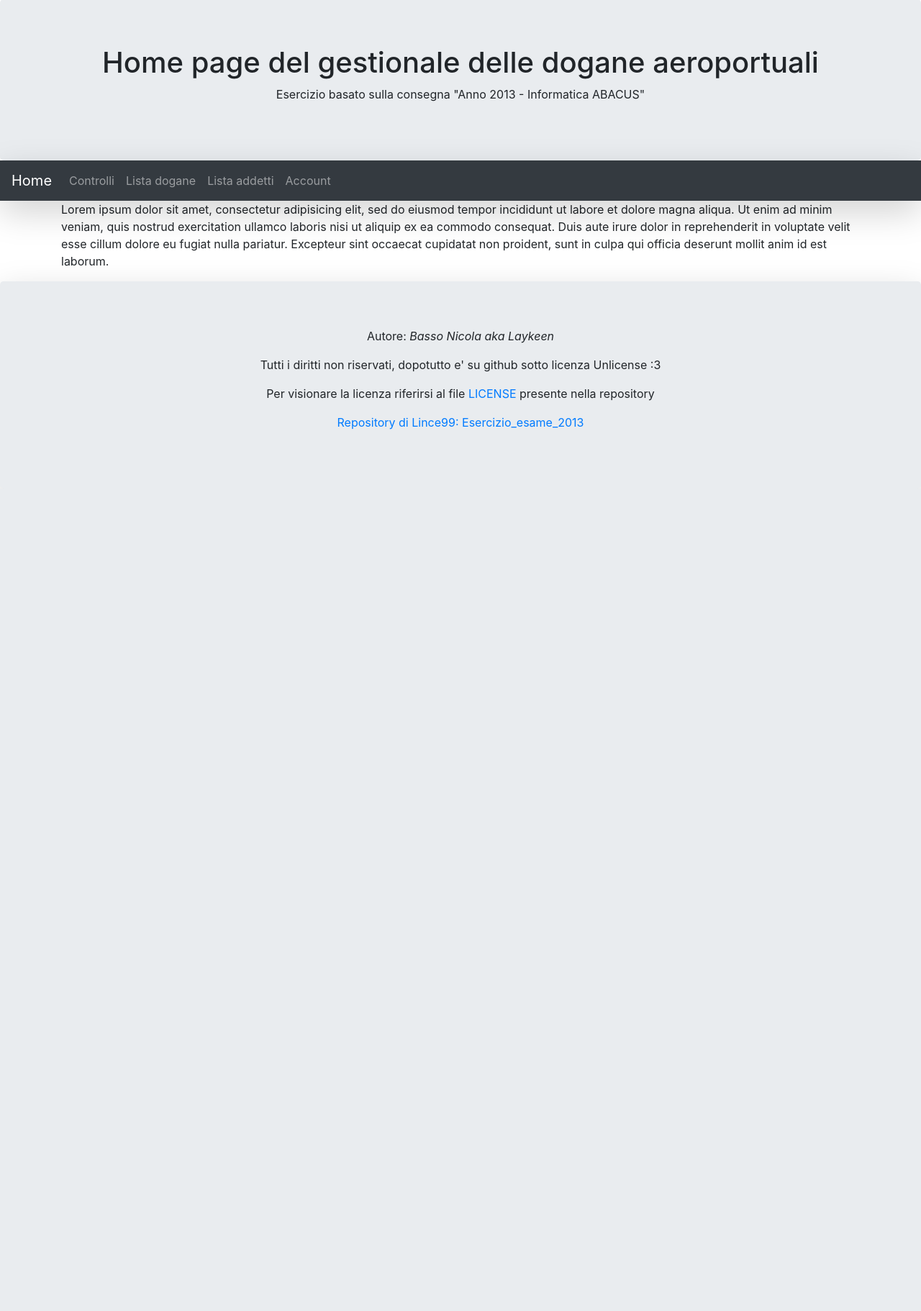
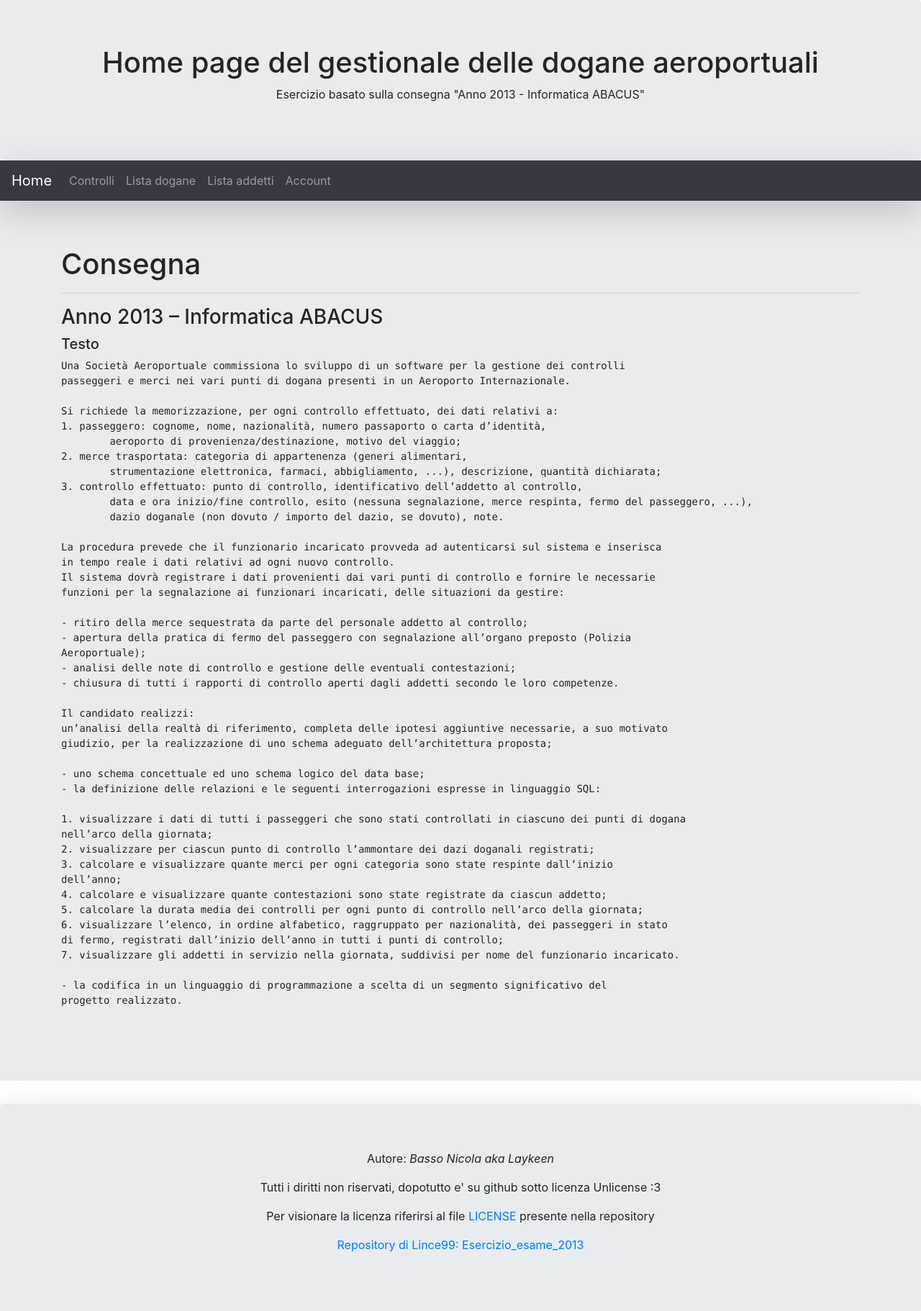
Before and after one commit to Lince99/Websites, a PHP site: page /Esercizio_esame_2013/index.php in a window 1280 px wide. Shown: the part 133-1955 px from the top of the page at 72% size. Before the commit the page ends 730 px from the top, so only its background shows below. Run offline with PHP 8.4, Linux system fonts and the light colour scheme.

Commit message:
Add text on home page, fix account page style

```diff
--- a/Esercizio_esame_2013/index.php
+++ b/Esercizio_esame_2013/index.php
@@ -17,14 +17,60 @@
 			print_menu();
 		?>
 
-		<div class="container">
-			<p>
-				Lorem ipsum dolor sit amet, consectetur adipisicing elit,
-				sed do eiusmod tempor incididunt ut labore et dolore magna aliqua.
-				Ut enim ad minim veniam, quis nostrud exercitation ullamco laboris nisi ut aliquip ex ea commodo consequat.
-				Duis aute irure dolor in reprehenderit in voluptate velit esse cillum dolore eu fugiat nulla pariatur.
-				Excepteur sint occaecat cupidatat non proident, sunt in culpa qui officia deserunt mollit anim id est laborum.
-			</p>
+		<div class="jumbotron jumbotron-fluid">
+			<div class="container justify-content-center">
+				<h1>Consegna</h1>
+				<hr>
+				<h3>Anno 2013 – Informatica ABACUS</h3>
+				<h5>Testo</h5>
+			</div>
+			<div class="container">
+				<pre>
+Una Società Aeroportuale commissiona lo sviluppo di un software per la gestione dei controlli
+passeggeri e merci nei vari punti di dogana presenti in un Aeroporto Internazionale.
+
+Si richiede la memorizzazione, per ogni controllo effettuato, dei dati relativi a:
+1. passeggero: cognome, nome, nazionalità, numero passaporto o carta d’identità,
+	aeroporto di provenienza/destinazione, motivo del viaggio;
+2. merce trasportata: categoria di appartenenza (generi alimentari,
+	strumentazione elettronica, farmaci, abbigliamento, ...), descrizione, quantità dichiarata;
+3. controllo effettuato: punto di controllo, identificativo dell’addetto al controllo,
+	data e ora inizio/fine controllo, esito (nessuna segnalazione, merce respinta, fermo del passeggero, ...),
+	dazio doganale (non dovuto / importo del dazio, se dovuto), note.
+
+La procedura prevede che il funzionario incaricato provveda ad autenticarsi sul sistema e inserisca
+in tempo reale i dati relativi ad ogni nuovo controllo.
+Il sistema dovrà registrare i dati provenienti dai vari punti di controllo e fornire le necessarie
+funzioni per la segnalazione ai funzionari incaricati, delle situazioni da gestire:
+
+- ritiro della merce sequestrata da parte del personale addetto al controllo;
+- apertura della pratica di fermo del passeggero con segnalazione all’organo preposto (Polizia
+Aeroportuale);
+- analisi delle note di controllo e gestione delle eventuali contestazioni;
+- chiusura di tutti i rapporti di controllo aperti dagli addetti secondo le loro competenze.
+
+Il candidato realizzi:
+un’analisi della realtà di riferimento, completa delle ipotesi aggiuntive necessarie, a suo motivato
+giudizio, per la realizzazione di uno schema adeguato dell’architettura proposta;
+
+- uno schema concettuale ed uno schema logico del data base;
+- la definizione delle relazioni e le seguenti interrogazioni espresse in linguaggio SQL:
+
+1. visualizzare i dati di tutti i passeggeri che sono stati controllati in ciascuno dei punti di dogana
+nell’arco della giornata;
+2. visualizzare per ciascun punto di controllo l’ammontare dei dazi doganali registrati;
+3. calcolare e visualizzare quante merci per ogni categoria sono state respinte dall’inizio
+dell’anno;
+4. calcolare e visualizzare quante contestazioni sono state registrate da ciascun addetto;
+5. calcolare la durata media dei controlli per ogni punto di controllo nell’arco della giornata;
+6. visualizzare l’elenco, in ordine alfabetico, raggruppato per nazionalità, dei passeggeri in stato
+di fermo, registrati dall’inizio dell’anno in tutti i punti di controllo;
+7. visualizzare gli addetti in servizio nella giornata, suddivisi per nome del funzionario incaricato.
+
+- la codifica in un linguaggio di programmazione a scelta di un segmento significativo del
+progetto realizzato.
+				</pre>
+			</div>
 		</div>
 
 		<?php print_footer() ?>
```
Also changed, not shown: Esercizio_esame_2013/account.php (+6 -2 lines).
